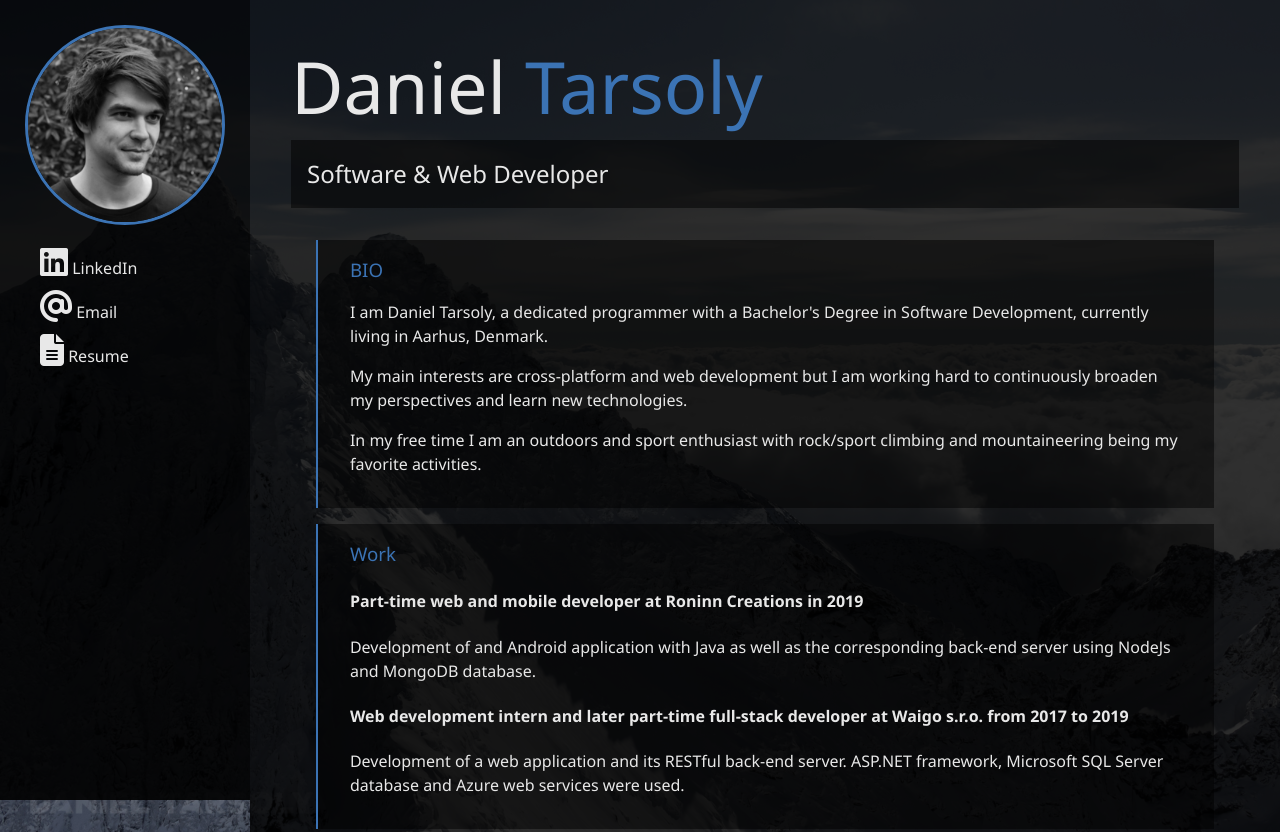
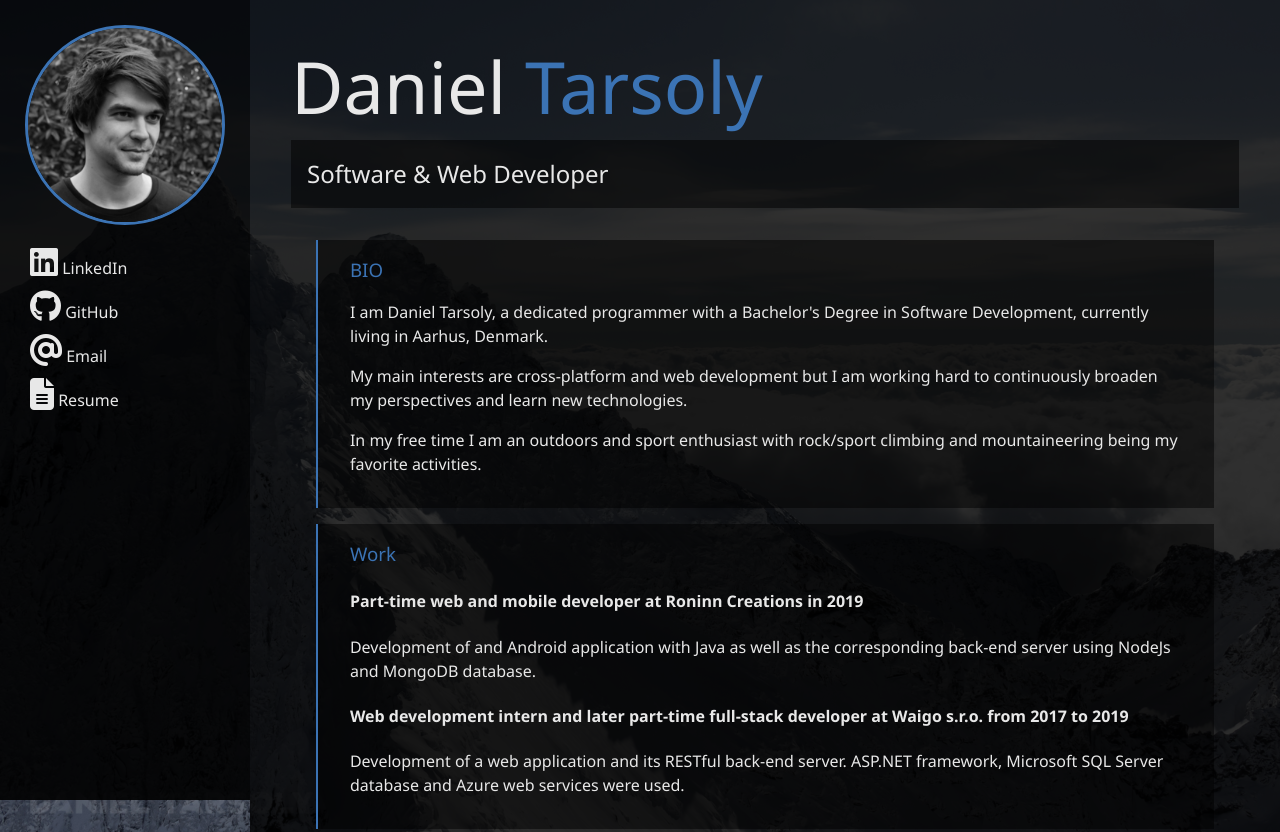
Before and after one commit to DanTarsoly/Portfolio, a website: page index.html in a window 1280 px wide. Shown: the top 832 px of the page. Drawn offline with Linux system fonts and the light colour scheme.

Commit message:
Github added to contacts

```diff
--- a/index.html
+++ b/index.html
@@ -23,9 +23,9 @@
             <a href="https://www.linkedin.com/in/dantarsoly/" target="_blank" rel="noopener noreferrer">
                 <i class="fab fa-linkedin fa-2x"></i> LinkedIn
             </a>
-<!--            <a href="https://github.com/dantarsoly" target="_blank" rel="noopener noreferrer">-->
-<!--                <i class="fab fa-github fa-2x"></i> GitHub-->
-<!--            </a>-->
+            <a href="https://github.com/dantarsoly" target="_blank" rel="noopener noreferrer">
+                <i class="fab fa-github fa-2x"></i> GitHub
+            </a>
             <a href="mailto:dan.tarsoly@gmail.com" target="_blank">
                 <i class="fas fa-at fa-2x"></i> Email
             </a>
--- a/package.json
+++ b/package.json
@@ -9,7 +9,7 @@
     "deploy": "gh-pages -d ."
   },
   "author": "Daniel Tarsoly",
-  "license": "ISC",
+  "license": "MIT",
   "dependencies": {
     "node-sass": "^4.12.0"
   },
--- a/scss/_mobile.scss
+++ b/scss/_mobile.scss
@@ -26,6 +26,10 @@
       flex-direction: column;
       justify-content: space-around;
     }
+
+    a {
+      padding: 2px;
+    }
   }
 
   main {
--- a/scss/main.scss
+++ b/scss/main.scss
@@ -32,7 +32,7 @@ header {
   .link-container {
     display: flex;
     flex-direction: column;
-    padding: 10px;
+    padding: 10px 0 10px 0;
   }
 
   a {
```
Also changed, not shown: css/main.css, 1 other file.
